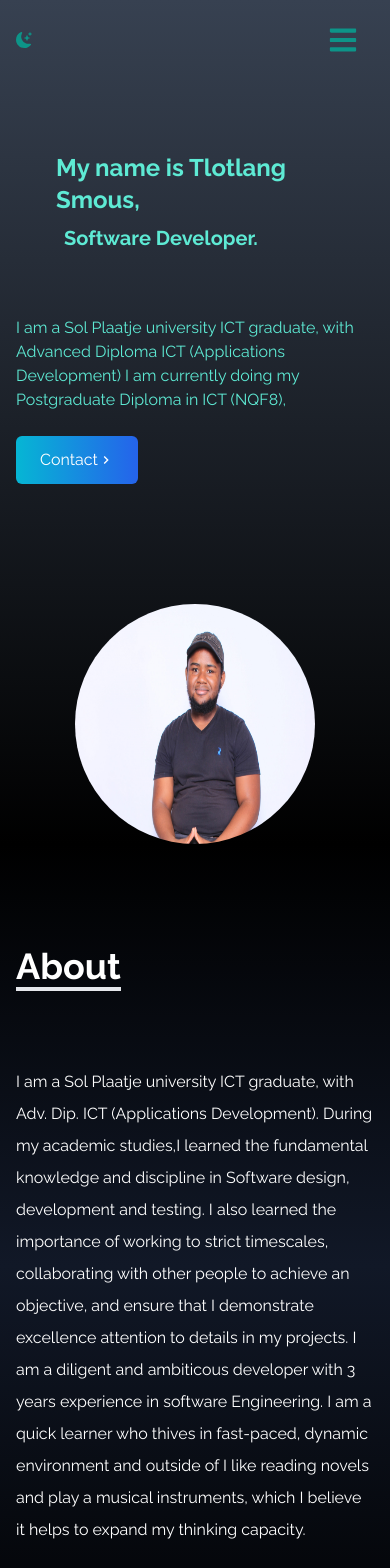
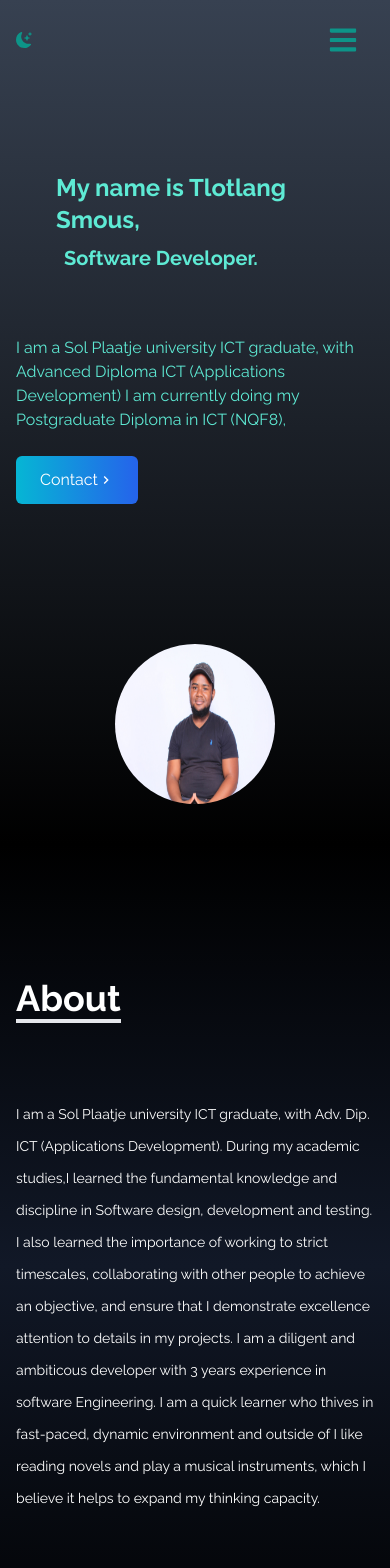
Before and after one commit to Smouzen/tlotlang-portfolio, a React (Create React App) app: page / in a window 390 px wide. Shown: the top 1568 px of the page. Built offline with nearby package versions, Linux system fonts and the light colour scheme.

Commit message:
lightModeOff

```diff
--- a/src/components/About.jsx
+++ b/src/components/About.jsx
@@ -5,12 +5,12 @@ const About = () => {
     <div name="about" className='w-full h-screen bg-gradient-to-b from-black via-gray-900 to-black text-white'>
 
         <div className='max-w-screen-lg p-4 mx-auto flex flex-col justify-center w-full h-full'>
-            <div className='pb-10'>
+            <div className='pb-10 mt-30'>
                 <p className='text-4xl font-bold inline border-b-4 border-text-teal-400 mt-30'>About </p>
             </div>
 
 
-            <p className='text--xl md:text-xl mt-10 leading-8'>
+            <p className='text-sm md:text-xl mt-10 leading-8'>
                 I am a Sol Plaatje university ICT graduate, with Adv. Dip. ICT (Applications Development).
                 During my academic studies,I learned the fundamental knowledge and discipline in Software design, development and testing.
           I also learned the importance of working to strict timescales, collaborating with other people to achieve an objective, and
--- a/src/components/Home.jsx
+++ b/src/components/Home.jsx
@@ -27,8 +27,8 @@ I am currently doing my Postgraduate Diploma in ICT (NQF8), </p>
             </div>
 
         </div>
-      <div className='px-10'>
-      <div className=' flex md:flex mx-auto bg-gradient-to-br from stroke-stone-900 rounded-full w-60 h-60 mt-30 overflow-hidden md:h-86 md:w-86' >
+      <div className='px-10 mb-10'>
+      <div className=' flex md:flex mx-auto bg-gradient-to-br from stroke-stone-900 rounded-full w-40 h-40 mt-30 overflow-hidden md:h-86 md:w-86' >
 
 
 <img src={smous} layout="fill" obejectFit="cover" alt="my profile" />
--- a/src/components/NavBar.jsx
+++ b/src/components/NavBar.jsx
@@ -6,7 +6,7 @@ import { BsFillMoonStarsFill } from "react-icons/bs";
 const NavBar = () => {
 
 
-  const [darkMode, setDarkMode] = useState("")
+  /*const [darkMode, setDarkMode] = useState("")*/
 
   const [nav, setNav] = useState(false);
   const links = [
@@ -29,11 +29,11 @@ const NavBar = () => {
   ];
 
   return (
-   <div className={darkMode ? "dark" : ""}>
+   <div /*className={darkMode ? "dark" : ""}*/>
  <div className="flex justify-between items-center w-full h-20 px-4 font-bold text-teal-600 bg-gradient-to-b  from-black-black  via-gray-900 to-black fixed dark:bg-white">
       <div>
       <BsFillMoonStarsFill
-                  onClick={() => setDarkMode(!darkMode) } className="cursor-pointer"
+                 /* onClick={() => setDarkMode(!darkMode) }*/ className="cursor-pointer"
                 />
       </div>
 
```
